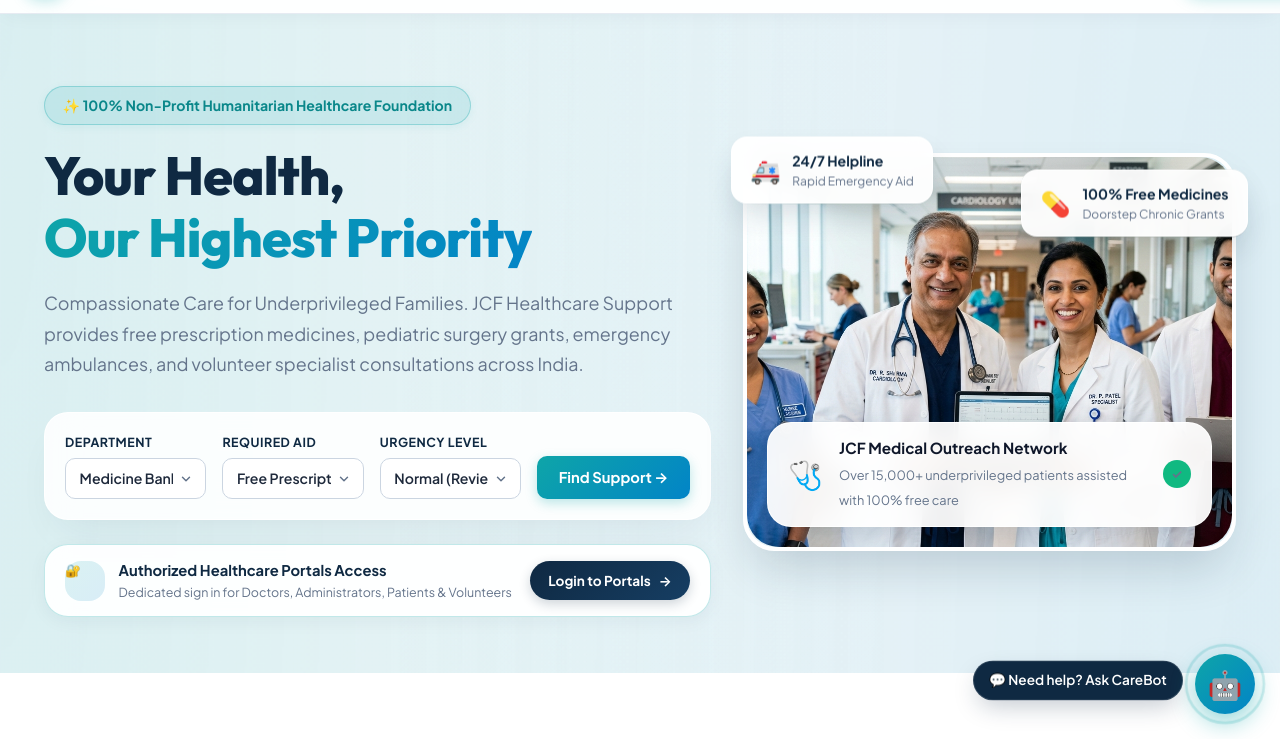
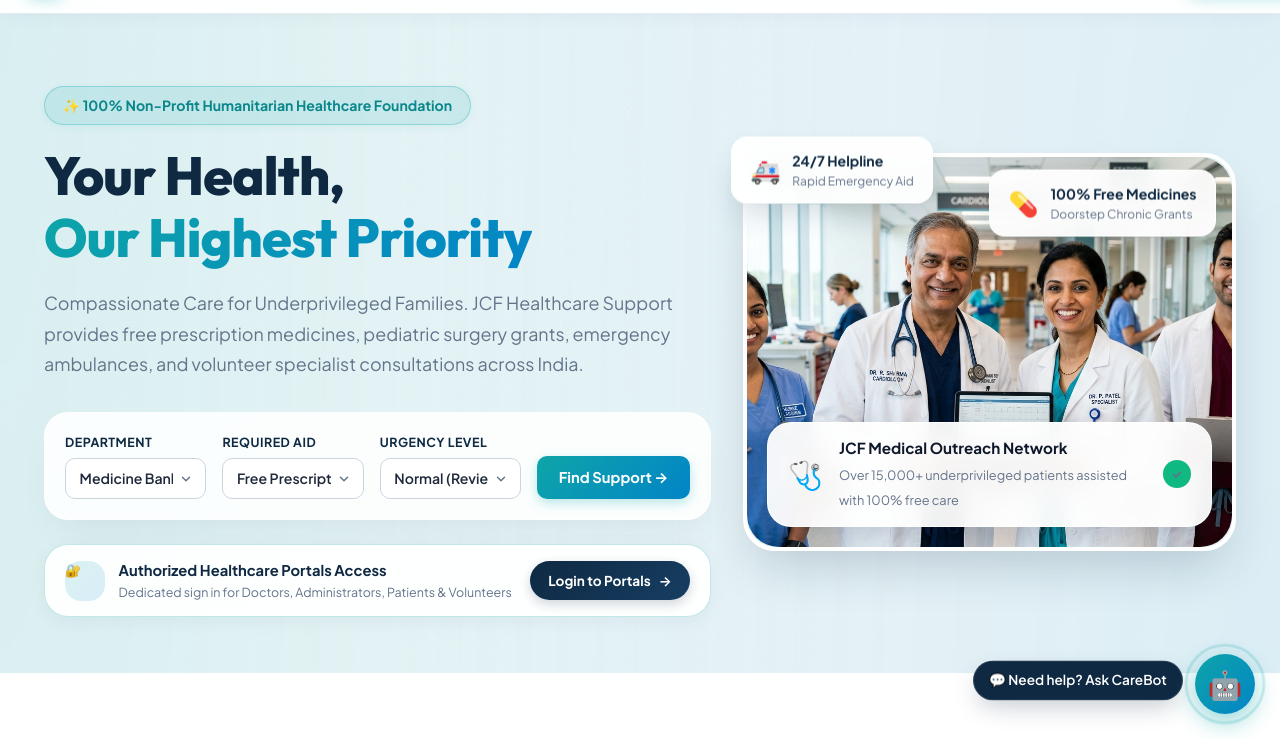
Before and after one commit to veerendrarajput919-bot/jcf-healthcare-support, a website: page index.html in a window 1280 px wide. Shown: the part 61-800 px from the top of the page. Drawn offline with Linux system fonts and the light colour scheme.

Commit message:
Keep medicine badge inside hero image

```diff
--- a/css/style.css
+++ b/css/style.css
@@ -1186,7 +1186,7 @@ button, input, select, textarea {
 
 .pill-2 {
   top: 20px;
-  right: -12px;
+  right: 20px;
   animation-delay: 2s;
 }
 
```
